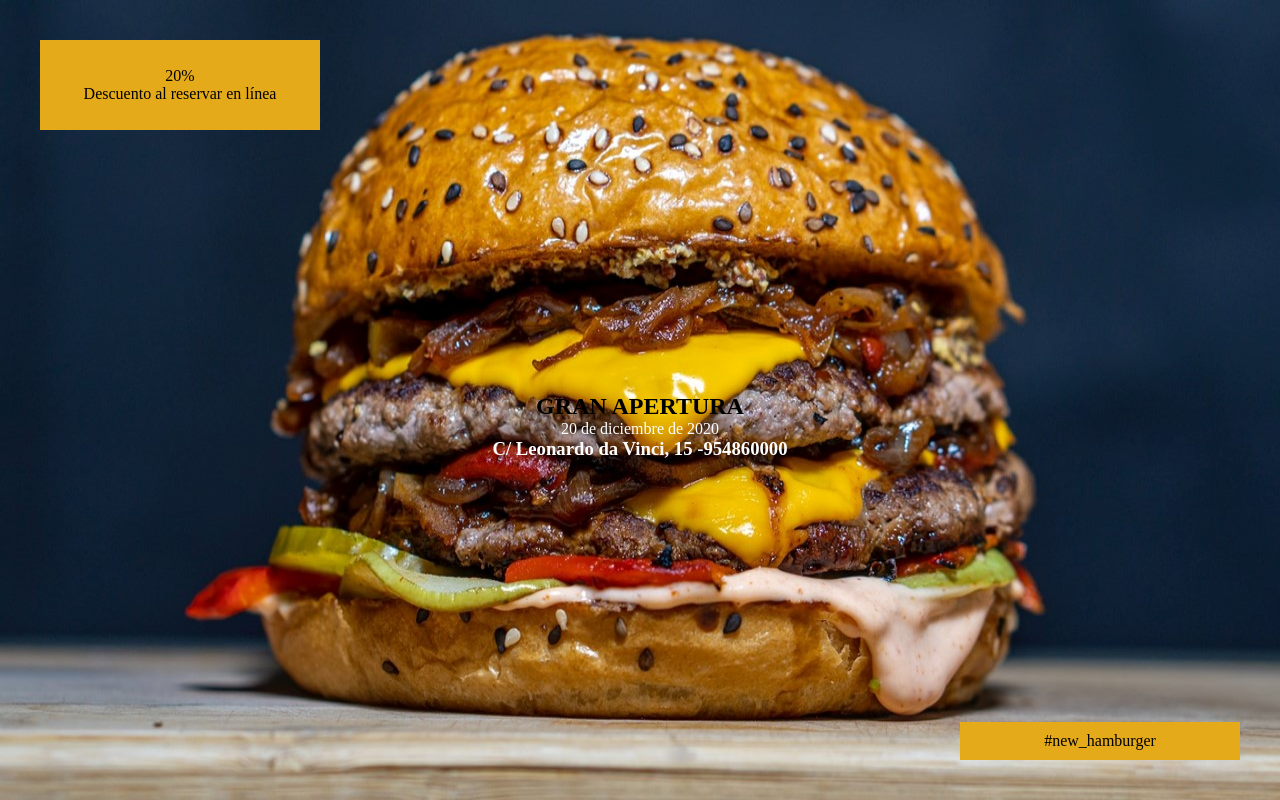
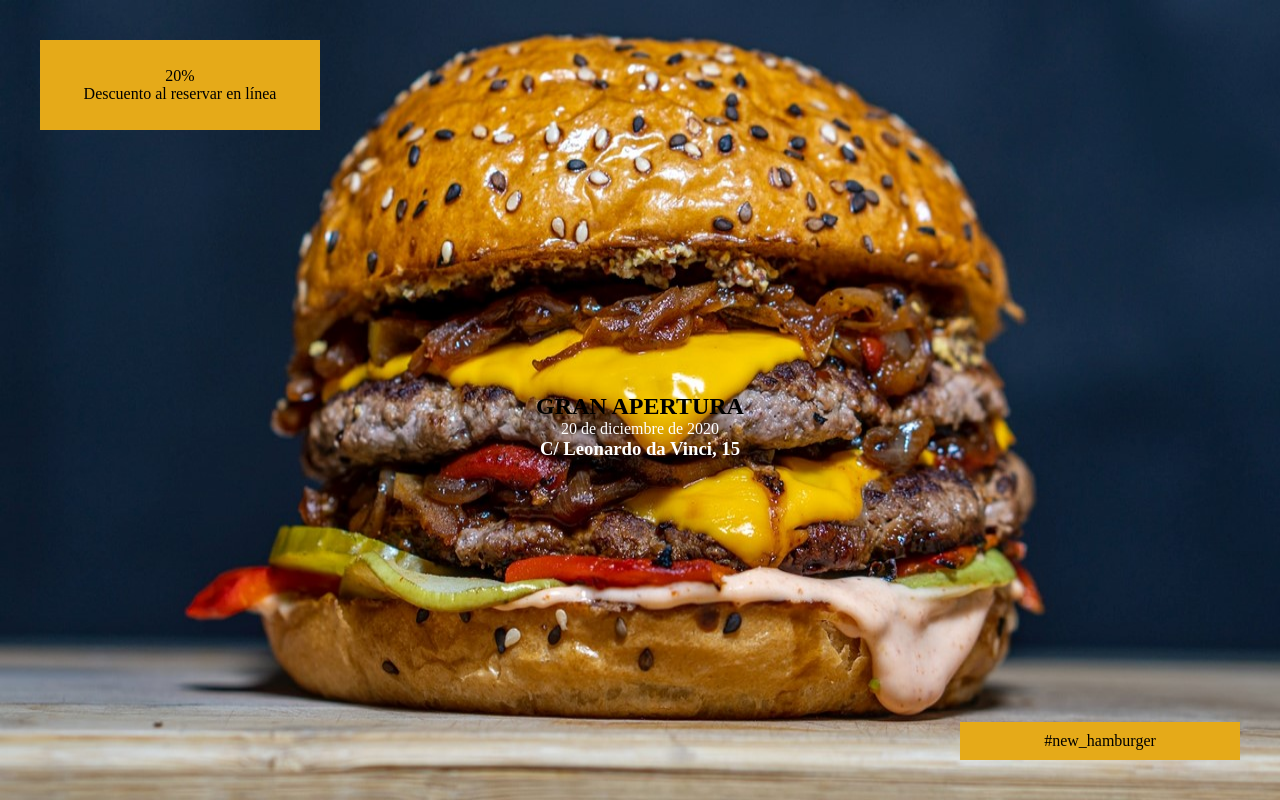
Before and after one commit to nahumarroyo-astacio-gif/DIW-2627, a plain HTML site: page actividades-flex/Ejercicio2.html in a window 1280 px wide. Drawn offline with Linux system fonts and the light colour scheme.

Commit message:
16/11/2026

```diff
--- a/actividades-flex/Ejercicio2.html
+++ b/actividades-flex/Ejercicio2.html
@@ -21,7 +21,7 @@
         <div class="apertura">
             <h2>GRAN APERTURA</h2>
             <p>20 de diciembre de 2020</p>
-            <h3>C/ Leonardo da Vinci, 15 -954860000</h3>
+            <h3>C/ Leonardo da Vinci, 15</h3>
         </div>
 
         <div class="hashtag">
```
